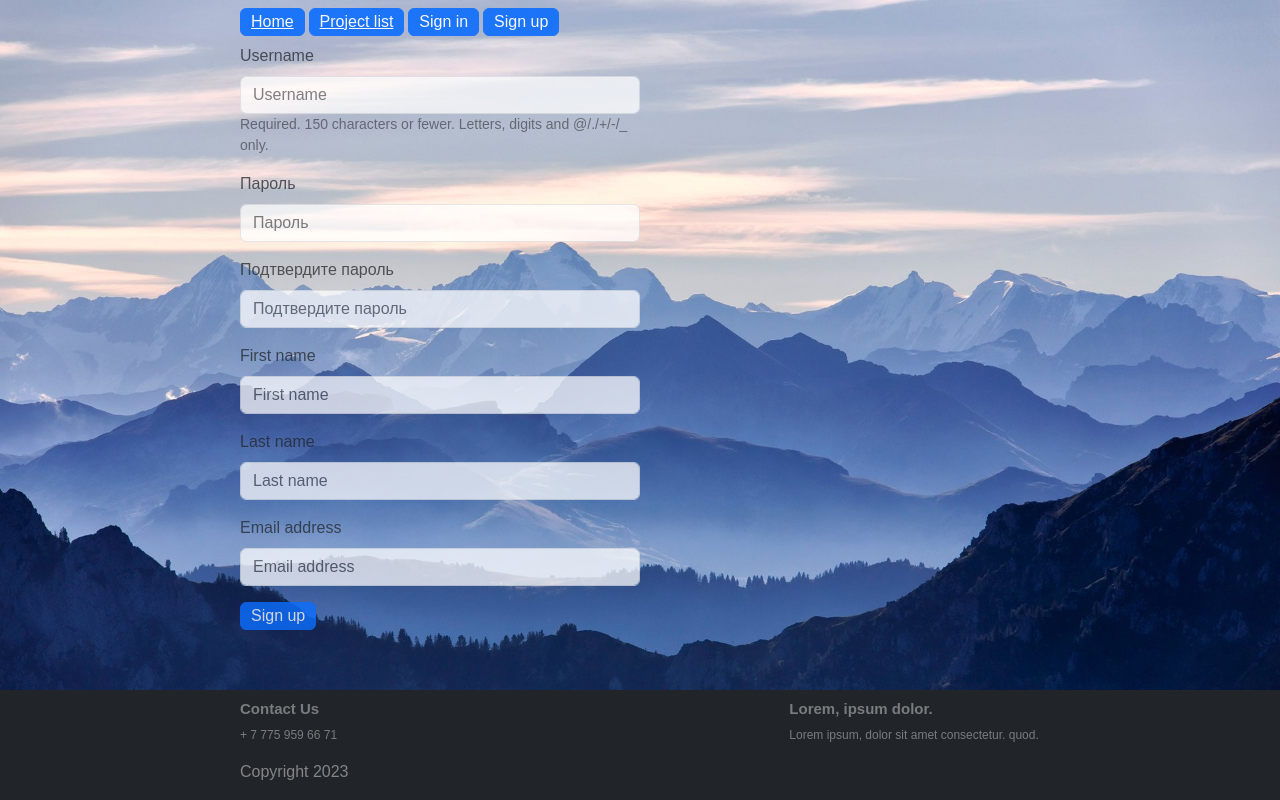
After one commit to ValentinKim531/homework_70_valentin_kim, a Django app: page /auth/register/ in a window 1280 px wide. The commit adds this page. Run offline with Django 4.2, Linux system fonts and the light colour scheme; some libraries are stand-ins or nearby versions.

Commit message:
Добавлена страница регистрации

```diff
--- a/accounts/forms.py
+++ b/accounts/forms.py
@@ -1,6 +1,60 @@
 from django import forms
+from django.contrib.auth.models import User
+from django.core.exceptions import ValidationError
 
 
 class LoginForm(forms.Form):
     username = forms.CharField(required=True, label='Логин')
-    password = forms.CharField(required=True, label='Пароль', widget=forms.PasswordInput)
+    password = forms.CharField(
+        required=True,
+        label='Пароль',
+        widget=forms.PasswordInput
+    )
+
+
+class CustomUserCreationForm(forms.ModelForm):
+    password = forms.CharField(
+        label='Пароль',
+        strip=False,
+        required=True,
+        widget=forms.PasswordInput
+    )
+    password_confirm = forms.CharField(
+        label='Подтвердите пароль',
+        strip=False,
+        required=True,
+        widget=forms.PasswordInput
+    )
+    first_name = forms.CharField(required=False, max_length=30)
+    last_name = forms.CharField(required=False)
+
+
+    class Meta:
+        model = User
+        fields = (
+            'username',
+            'password',
+            'password_confirm',
+            'first_name',
+            'last_name',
+            'email'
+        )
+
+
+    def clean(self):
+        cleaned_data = super().clean()
+        password = cleaned_data.get('password')
+        password_confirm = cleaned_data.get('password_confirm')
+        first_name = cleaned_data.get("first_name")
+        last_name = cleaned_data.get("last_name")
+        if password and password_confirm and password != password_confirm:
+            raise forms.ValidationError('Пароли не совпадают!')
+
+
+
+    def save(self, commit=True):
+        user = super().save(commit=False)
+        user.set_password(self.cleaned_data.get('password'))
+        if commit:
+            user.save()
+        return user
--- /dev/null
+++ b/accounts/templates/register.html
@@ -0,0 +1,15 @@
+{% extends 'base.html' %}
+{% load django_bootstrap5 %}
+{% block content %}
+    <form method="post">
+    <div class="form">
+        {% csrf_token %}
+    {% bootstrap_form form %}
+        </div>
+    <div class="form_row">
+        {% bootstrap_button button_type="submit" content='Sign up' %}
+</div>
+    </form>
+
+
+{% endblock %}
--- a/accounts/urls.py
+++ b/accounts/urls.py
@@ -1,9 +1,11 @@
 from django.urls import path
 
-from accounts.views import LoginView, logout_view
+from accounts.views import LoginView, logout_view, RegisterView
+
+app_name = 'accounts'
 
 urlpatterns = [
     path("login/", LoginView.as_view(), name='login'),
-    path("logout/", logout_view, name='logout')
-
+    path("logout/", logout_view, name='logout'),
+    path("register/", RegisterView.as_view(), name='register')
 ]
--- a/accounts/views.py
+++ b/accounts/views.py
@@ -1,9 +1,9 @@
 from django.contrib import messages
 from django.contrib.auth import authenticate, login, logout
 from django.shortcuts import redirect
-from django.views.generic import TemplateView
+from django.views.generic import TemplateView, CreateView
 
-from accounts.forms import LoginForm
+from accounts.forms import LoginForm, CustomUserCreationForm
 
 
 class LoginView(TemplateView):
@@ -20,21 +20,35 @@ class LoginView(TemplateView):
         form = self.form(request.POST)
         if not form.is_valid():
             messages.error(request, 'Incorrect form')
-            return redirect('index')
+            return redirect('webapp:index')
         username = form.cleaned_data.get('username')
         password = form.cleaned_data.get('password')
         user = authenticate(request, username=username, password=password)
         if not user:
             messages.warning(request, 'User is not found')
-            return redirect('index')
+            return redirect('webapp:index')
         login(request, user)
         messages.success(request, 'Welcome!')
         next = request.GET.get('next')
         if next:
             return redirect(next)
-        return redirect('index')
+        return redirect('webapp:index')
 
 
 def logout_view(request):
     logout(request)
-    return redirect('index')
+    return redirect('webapp:index')
+
+class RegisterView(CreateView):
+    template_name = 'register.html'
+    form_class = CustomUserCreationForm
+    success_url = '/'
+
+    def post(self, request, *args, **kwargs):
+        form = self.form_class(request.POST)
+        if form.is_valid():
+            user = form.save()
+            login(request, user)
+            return redirect(self.success_url)
+        context = {'form': form}
+        return self.render_to_response(context)
--- a/webapp/templates/base.html
+++ b/webapp/templates/base.html
@@ -20,20 +20,20 @@
     <nav class="navbar">
         <div class="container">
             <ul class="menu">
-                <li><button type="button" class="btn btn-primary button"><a href="{% url 'index' %}"
+                <li><button type="button" class="btn btn-primary button"><a href="{% url 'webapp:index' %}"
                             class="button-text-color">Home</a></button>
                 </li>
-                <li><button type="button" class="btn btn-primary button"><a href="{% url 'index_projects' %}"
+                <li><button type="button" class="btn btn-primary button"><a href="{% url 'webapp:index_projects' %}"
                             class="button-text-color">Project list</a></button>
                 </li>
                 {% block menu %}{% endblock %}
                 {% if user.is_authenticated %}
-                <li><button type="button" class="btn btn-primary button"><a href="{% url 'project_add' %}"
+                <li><button type="button" class="btn btn-primary button"><a href="{% url 'webapp:project_add' %}"
                             class="button-text-color">Add
                             Project</a></button>
                 </li>
                 <li>
-                    <form action="{% url 'logout' %}" method="post">
+                    <form action="{% url 'accounts:logout' %}" method="post">
                         {% csrf_token %}
                         <input type="submit" class="btn btn-primary" value="Sign out">
                     </form>
@@ -41,7 +41,10 @@
                 <l>Hello {{ user.username }}</l>
                 {% else %}
                 <li>
-                    <a href="{% url 'login' %}" class="btn btn-primary">Sign in</a>
+                    <a href="{% url 'accounts:login' %}" class="btn btn-primary">Sign in</a>
+                </li>
+                <li>
+                    <a href="{% url 'accounts:register' %}" class="btn btn-primary">Sign up</a>
                 </li>
                 {% endif %}
             </ul>
--- a/webapp/templates/index.html
+++ b/webapp/templates/index.html
@@ -4,7 +4,7 @@
 {% block menu %}
     {% if user.is_authenticated %}
     <li>
-        <button type="button" class="btn btn-primary button"><a href="{% url 'issue_add' %}"
+        <button type="button" class="btn btn-primary button"><a href="{% url 'webapp:issue_add' %}"
                             class="button-text-color">Add Issue</a></button>
     </li>
     {% endif %}
@@ -21,11 +21,11 @@
     <div class="ms-1 me-auto">
       <div class="fw-bold">Issue: {{ issue.summary }}</div>
     </div>
-    <span class="badge bg-primary rounded-pill"><a href="{% url 'issue_detail' issue.pk%}"
+    <span class="badge bg-primary rounded-pill"><a href="{% url 'webapp:issue_detail' issue.pk%}"
         class="button-text-color">More
         info..</a></span>
       {% if user.is_authenticated %}
-    <span class="badge bg-primary rounded-pill"><a href="{% url 'issue_update' issue.pk%}"
+    <span class="badge bg-primary rounded-pill"><a href="{% url 'webapp:issue_update' issue.pk%}"
         class="button-text-color">Update</a></span>
   </li>
 {% endif %}
--- a/webapp/templates/index_projects.html
+++ b/webapp/templates/index_projects.html
@@ -10,7 +10,7 @@
     <div class="ms-1 me-auto">
       <div class="fw-bold">Project: {{ project.title }}</div>
     </div>
-    <span class="badge bg-primary rounded-pill"><a href="{% url 'project_detail' project.pk%}"
+    <span class="badge bg-primary rounded-pill"><a href="{% url 'webapp:project_detail' project.pk%}"
         class="button-text-color">More
         info..</a></span>
   </li>
--- a/webapp/templates/issue_confirm_delete.html
+++ b/webapp/templates/issue_confirm_delete.html
@@ -26,10 +26,10 @@
         </div>
     </li>
 </ul>
-<form action="{% url 'confirm_delete' issue.pk%}" method="post">
+<form action="{% url 'webapp:confirm_delete' issue.pk%}" method="post">
     {% csrf_token %}
     <button type="submit" class="btn btn-danger">Delete</button>
-    <button type="button" class="btn btn-secondary"><a href="{% url 'index' %}"
+    <button type="button" class="btn btn-secondary"><a href="{% url 'webapp:index' %}"
             class="button-text-color">Cancel</a></button>
 </form>
 
--- a/webapp/templates/issue_update.html
+++ b/webapp/templates/issue_update.html
@@ -3,7 +3,7 @@
 
 {% block content %}
 <h1 class="title">Update issue</h1>
-<form action="{% url 'issue_update' issue.pk %}" method="post">
+<form action="{% url 'webapp:issue_update' issue.pk %}" method="post">
     {% include 'partial/issue_form.html' with button_text='Update' %}
 </form>
 
--- a/webapp/templates/issue_view.html
+++ b/webapp/templates/issue_view.html
@@ -34,7 +34,7 @@
     </li>
 </ul>
     {% if user.is_authenticated %}
-<form action="{% url 'issue_delete' issue.pk%}">
+<form action="{% url 'webapp:issue_delete' issue.pk%}">
     {% csrf_token %}
     <button type="submit" class="btn btn-warning">Delete</button>
 </form>
--- a/webapp/templates/project_create.html
+++ b/webapp/templates/project_create.html
@@ -3,7 +3,7 @@
 
 {% block content %}
 <h1 class="title">Create issue</h1>
-<form action="{% url 'project_add' %}" method="post">
+<form action="{% url 'webapp:project_add' %}" method="post">
     {% include 'partial/issue_form.html' with button_text='Create' %}
 </form>
 {% endblock %}
--- a/webapp/templates/project_view.html
+++ b/webapp/templates/project_view.html
@@ -4,7 +4,7 @@
     {% if user.is_authenticated %}
     <li>
         <button type="button" class="btn btn-primary button">
-            <a href="{% url 'project_issue_add' project.pk %}" class="button-text-color">Add issue for Project</a>
+            <a href="{% url 'webapp:project_issue_add' project.pk %}" class="button-text-color">Add issue for Project</a>
         </button>
     </li>
     {% endif %}
@@ -40,11 +40,11 @@
     <div class="ms-1 me-auto">
       <div class="fw-bold">Issue: {{ issue.summary }}</div>
     </div>
-    <span class="badge bg-primary rounded-pill"><a href="{% url 'issue_detail' issue.pk%}"
+    <span class="badge bg-primary rounded-pill"><a href="{% url 'webapp:issue_detail' issue.pk%}"
         class="button-text-color">More
         info..</a></span>
       {% if user.is_authenticated %}
-    <span class="badge bg-primary rounded-pill"><a href="{% url 'issue_update' issue.pk%}"
+    <span class="badge bg-primary rounded-pill"><a href="{% url 'webapp:issue_update' issue.pk%}"
         class="button-text-color">Update</a></span>
       {% endif %}
   </li>
--- a/webapp/urls.py
+++ b/webapp/urls.py
@@ -8,6 +8,9 @@ from webapp.views.issues import (
     IssueDeleteView, ProjectIssueCreateView,
 )
 from webapp.views.projects_view import ProjectDetail, ProjectCreateView
+
+app_name = 'webapp'
+
 
 urlpatterns = [
     path("", IndexView.as_view(), name="index"),
--- a/webapp/views/projects_view.py
+++ b/webapp/views/projects_view.py
@@ -14,7 +14,7 @@ class ProjectCreateView(LoginRequiredMixin, SuccessMessageMixin, CreateView):
     success_message = 'Project is created.'
 
     def get_success_url(self):
-        return reverse('project_detail', kwargs={'pk': self.object.pk})
+        return reverse('webapp:project_detail', kwargs={'pk': self.object.pk})
 
 
 class ProjectDetail(DetailView):
```
Also changed, not shown: app/settings.py (+4 -4 lines), webapp/views/issues.py (+4 -4 lines).
